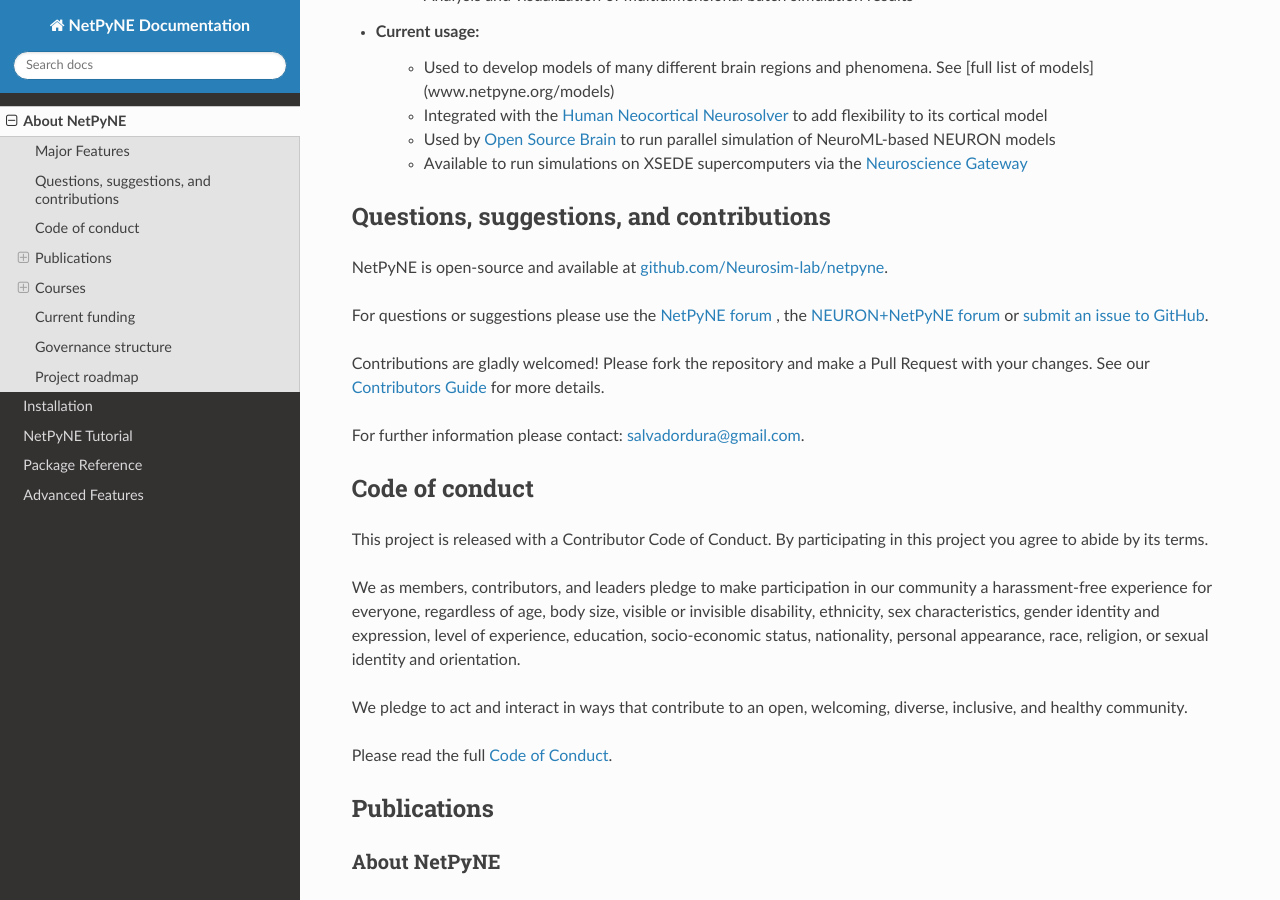
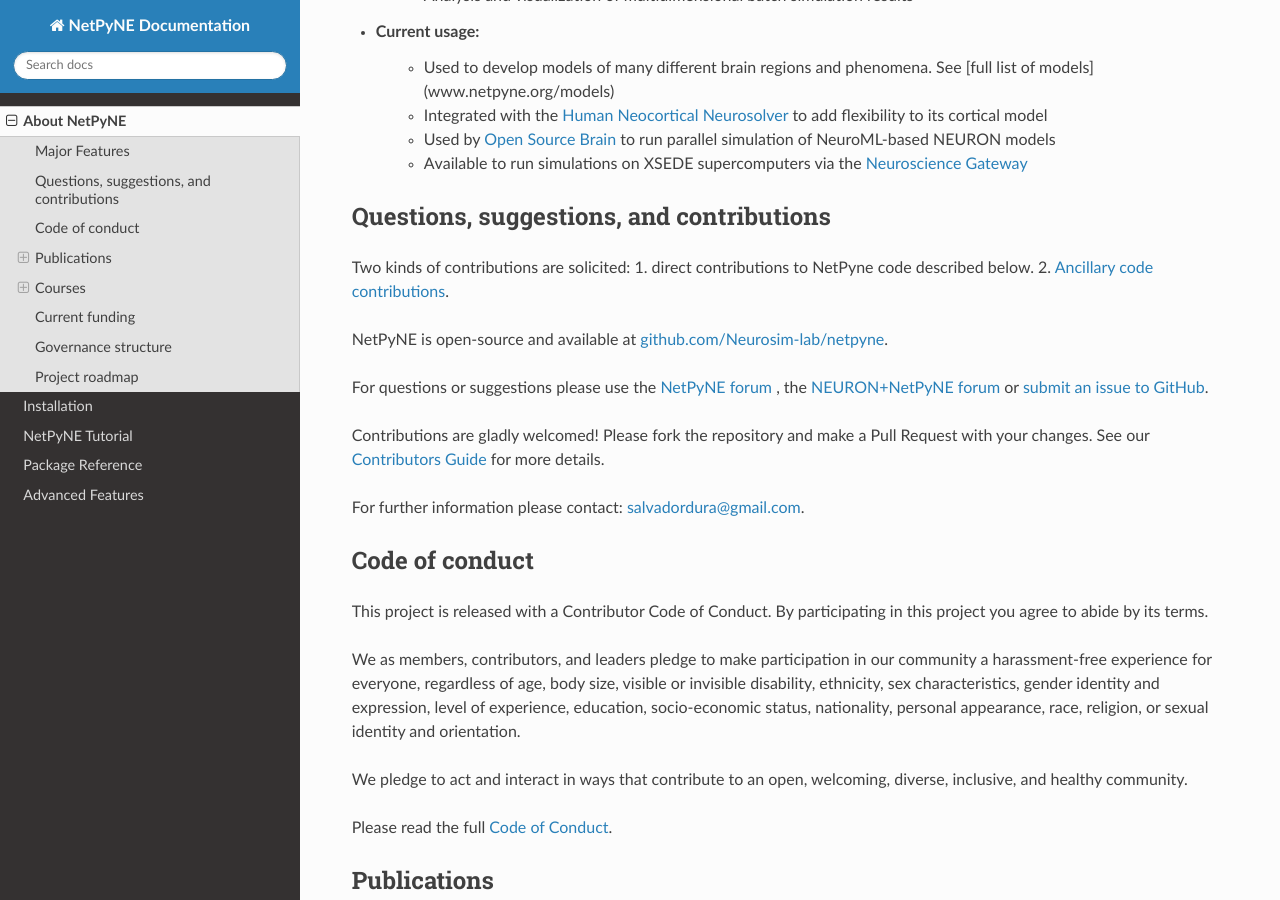
Before and after one commit to suny-downstate-medical-center/netpyne, a Sphinx documentation site: the page built from doc/source/about.rst, in a window 1280 px wide and 900 px high, scrolled down 2403 px. Built offline with Sphinx 7.4.7 and the Read the Docs theme 2.0.0, drawn with Linux system fonts in a browser that asks for light colours; pages that are not in the unit, such as notebooks, are missing from menus.

Commit message:
add contrib page to documentation

```diff
--- a/doc/source/about.rst
+++ b/doc/source/about.rst
@@ -87,6 +87,8 @@
 
 Questions, suggestions, and contributions
 -----------------------------------------
+
+Two kinds of contributions are solicited: 1. direct contributions to NetPyne code described below. 2. `Ancillary code contributions <contrib.html>`_.
 
 NetPyNE is open-source and available at `github.com/Neurosim-lab/netpyne <https://github.com/Neurosim-lab/netpyne>`_.
 
```
Also changed, not shown: doc/source/contrib.rst (added, +15 -0 lines).
